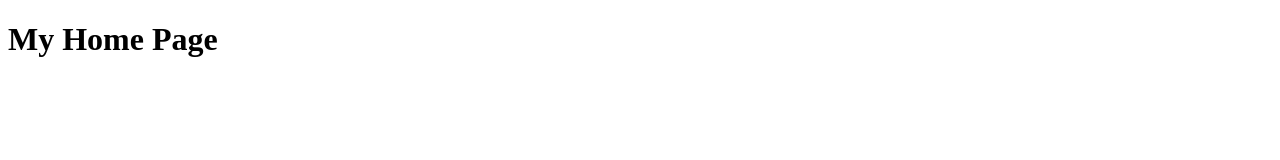
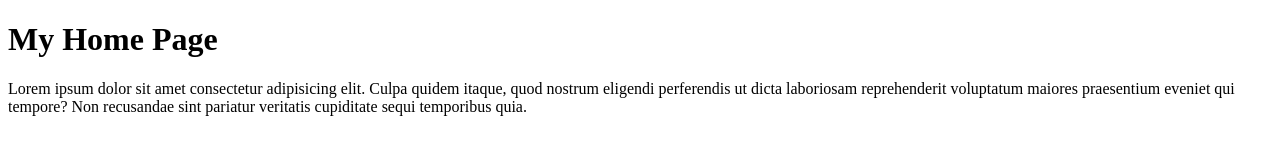
Before and after one commit to Srunglay05/Student-Sys, a plain HTML site: page home.html in a window 1280 px wide. Drawn offline with Linux system fonts and the light colour scheme.

Commit message:
clone writer

```diff
--- a/home.html
+++ b/home.html
@@ -1,11 +1,17 @@
 <!DOCTYPE html>
 <html lang="en">
-<head>
-    <meta charset="UTF-8">
-    <meta name="viewport" content="width=<device-width>, initial-scale=1.0">
+  <head>
+    <meta charset="UTF-8" />
+    <meta name="viewport" content="width=<device-width>, initial-scale=1.0" />
     <title>Home</title>
-</head>
-<body>
+  </head>
+  <body>
     <h1>My Home Page</h1>
-</body>
+    <p>
+      Lorem ipsum dolor sit amet consectetur adipisicing elit. Culpa quidem
+      itaque, quod nostrum eligendi perferendis ut dicta laboriosam
+      reprehenderit voluptatum maiores praesentium eveniet qui tempore? Non
+      recusandae sint pariatur veritatis cupiditate sequi temporibus quia.
+    </p>
+  </body>
 </html>
```
